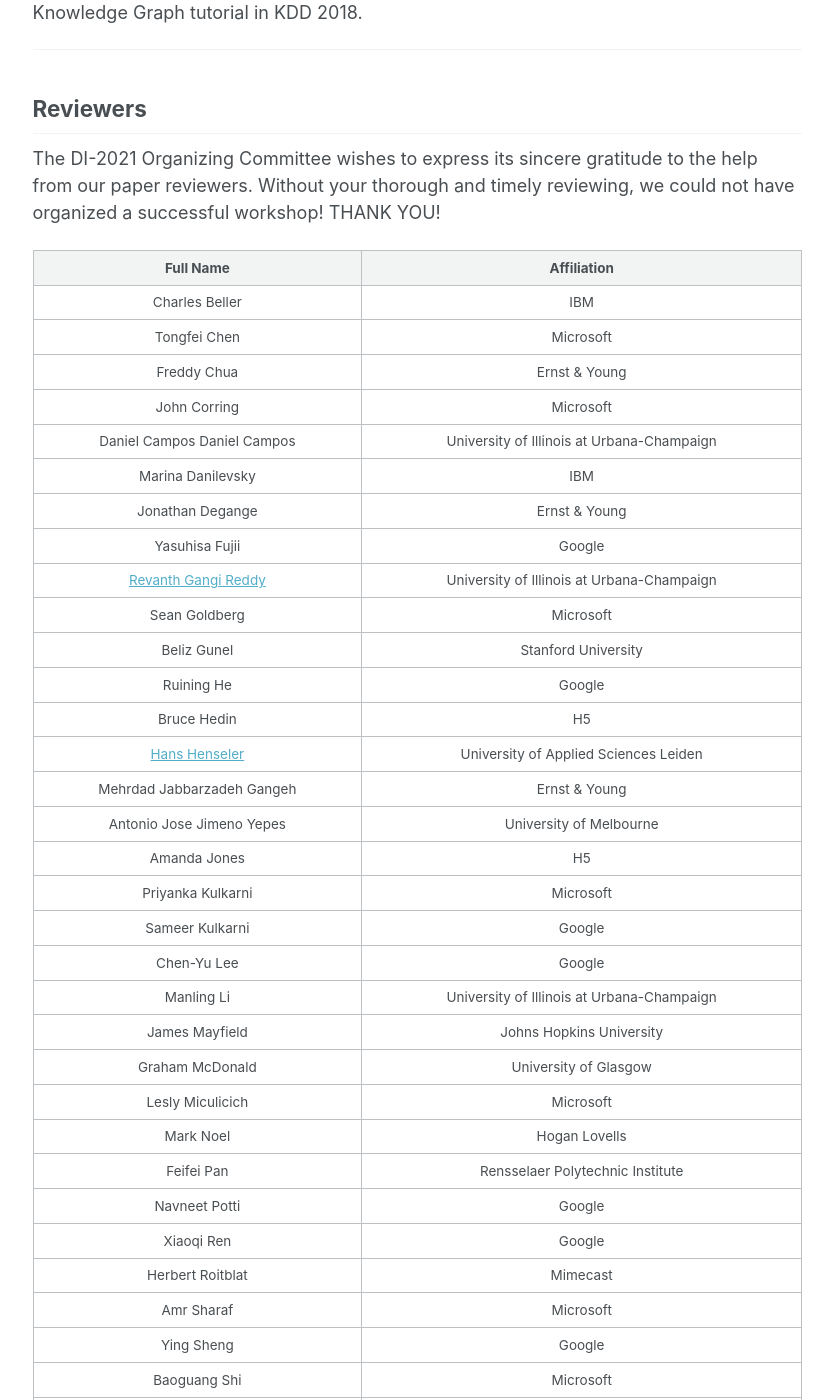
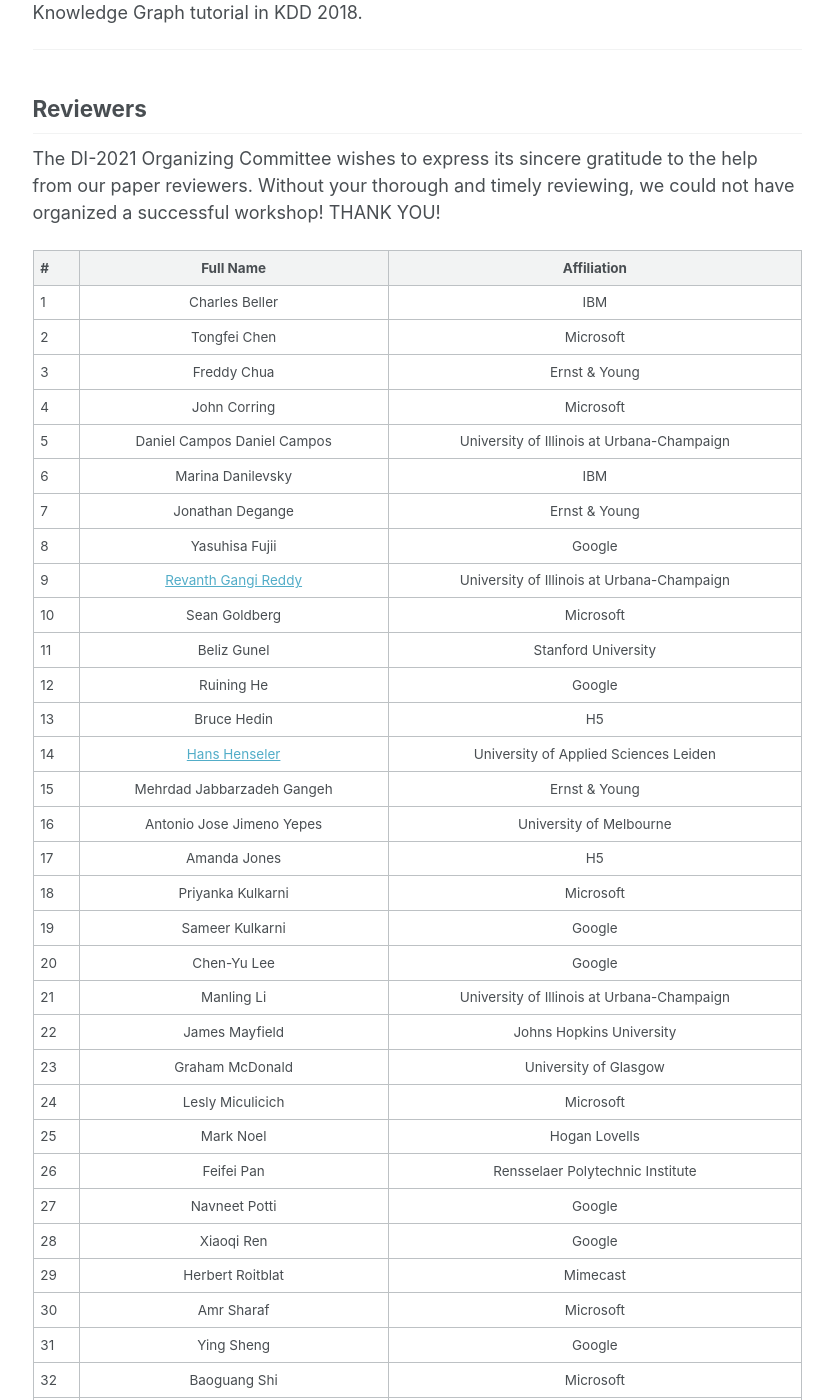
Before and after one commit to document-intelligence/DI-2022, a Jekyll site: the page built from _pages/organization.md, in a window 1280 px wide and 1400 px high, scrolled down 2209 px. Shown: the whole window, without its empty margins (249-1082 px from the left). Built offline with Jekyll 4.4.1, drawn with Linux system fonts in a browser that asks for light colours.

Commit message:
Update organization.md

```diff
--- a/_pages/organization.md
+++ b/_pages/organization.md
@@ -100,46 +100,46 @@ KDD 2018.
 
 The DI-2021 Organizing Committee wishes to express its sincere gratitude to the help from our paper reviewers. Without your thorough and timely reviewing, we could not have organized a successful workshop! THANK YOU!
 
-| Full Name | Affiliation |
-|:-:  |:-:  |
-| Charles Beller | IBM |
-| Tongfei Chen | Microsoft |
-| Freddy Chua | Ernst & Young |
-| John Corring | Microsoft |
-| Daniel Campos Daniel Campos | University of Illinois at Urbana-Champaign |
-| Marina Danilevsky | IBM |
-| Jonathan Degange | Ernst & Young |
-| Yasuhisa Fujii | Google |
-| [Revanth Gangi Reddy](https://gangiswag.github.io) | University of Illinois at Urbana-Champaign |
-| Sean Goldberg | Microsoft |
-| Beliz Gunel | Stanford University |
-| Ruining He | Google |
-| Bruce Hedin | H5 |
-| [Hans Henseler](https://www.linkedin.com/in/henseler/) | University of Applied Sciences Leiden |
-| Mehrdad Jabbarzadeh Gangeh | Ernst & Young |
-| Antonio Jose Jimeno Yepes | University of Melbourne |
-| Amanda Jones | H5 |
-| Priyanka Kulkarni | Microsoft |
-| Sameer Kulkarni | Google |
-| Chen-Yu Lee | Google |
-| Manling Li | University of Illinois at Urbana-Champaign |
-| James Mayfield | Johns Hopkins University |
-| Graham McDonald | University of Glasgow |
-| Lesly Miculicich | Microsoft |
-| Mark Noel | Hogan Lovells |
-| Feifei Pan | Rensselaer Polytechnic Institute |
-| Navneet Potti | Google |
-| Xiaoqi Ren | Google |
-| Herbert Roitblat | Mimecast |
-| Amr Sharaf | Microsoft |
-| Ying Sheng | Google |
-| Baoguang Shi | Microsoft |
-| Peter Staar | IBM |
-| Baochen Sun | Microsoft |
-| Dan Tecuci | Ernst & Young |
-| Jyothi Vinjumur | Walmart |
-| Guoxin Wang | Microsoft |
-| Sen Wu | Stanford University |
-| Yuan Xie | Microsoft |
-| Li Yang | Google |
-| Qi Zeng | University of Illinois at Urbana-Champaign |
+| # | Full Name | Affiliation |
+|:-  ||:-:  |:-:  |
+| 1 | Charles Beller | IBM |
+| 2 | Tongfei Chen | Microsoft |
+| 3 | Freddy Chua | Ernst & Young |
+| 4 | John Corring | Microsoft |
+| 5 | Daniel Campos Daniel Campos | University of Illinois at Urbana-Champaign |
+| 6 | Marina Danilevsky | IBM |
+| 7 | Jonathan Degange | Ernst & Young |
+| 8 | Yasuhisa Fujii | Google |
+| 9 | [Revanth Gangi Reddy](https://gangiswag.github.io) | University of Illinois at Urbana-Champaign |
+| 10 | Sean Goldberg | Microsoft |
+| 11 | Beliz Gunel | Stanford University |
+| 12 | Ruining He | Google |
+| 13 | Bruce Hedin | H5 |
+| 14 | [Hans Henseler](https://www.linkedin.com/in/henseler/) | University of Applied Sciences Leiden |
+| 15 | Mehrdad Jabbarzadeh Gangeh | Ernst & Young |
+| 16 | Antonio Jose Jimeno Yepes | University of Melbourne |
+| 17 | Amanda Jones | H5 |
+| 18 | Priyanka Kulkarni | Microsoft |
+| 19 | Sameer Kulkarni | Google |
+| 20 | Chen-Yu Lee | Google |
+| 21 | Manling Li | University of Illinois at Urbana-Champaign |
+| 22 | James Mayfield | Johns Hopkins University |
+| 23 | Graham McDonald | University of Glasgow |
+| 24 | Lesly Miculicich | Microsoft |
+| 25 | Mark Noel | Hogan Lovells |
+| 26 | Feifei Pan | Rensselaer Polytechnic Institute |
+| 27 | Navneet Potti | Google |
+| 28 | Xiaoqi Ren | Google |
+| 29 | Herbert Roitblat | Mimecast |
+| 30 | Amr Sharaf | Microsoft |
+| 31 | Ying Sheng | Google |
+| 32 | Baoguang Shi | Microsoft |
+| 33 | Peter Staar | IBM |
+| 34 | Baochen Sun | Microsoft |
+| 35 | Dan Tecuci | Ernst & Young |
+| 36 | Jyothi Vinjumur | Walmart |
+| 37 | Guoxin Wang | Microsoft |
+| 38 | Sen Wu | Stanford University |
+| 39 | Yuan Xie | Microsoft |
+| 40 | Li Yang | Google |
+| 41 | Qi Zeng | University of Illinois at Urbana-Champaign |
```
